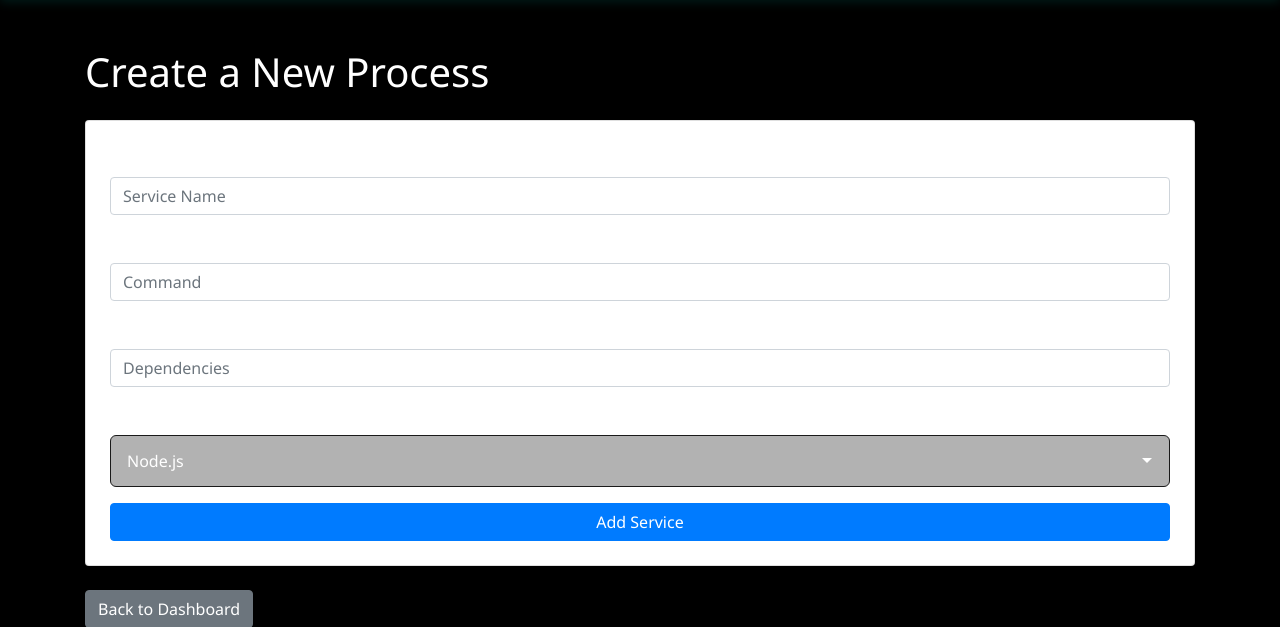
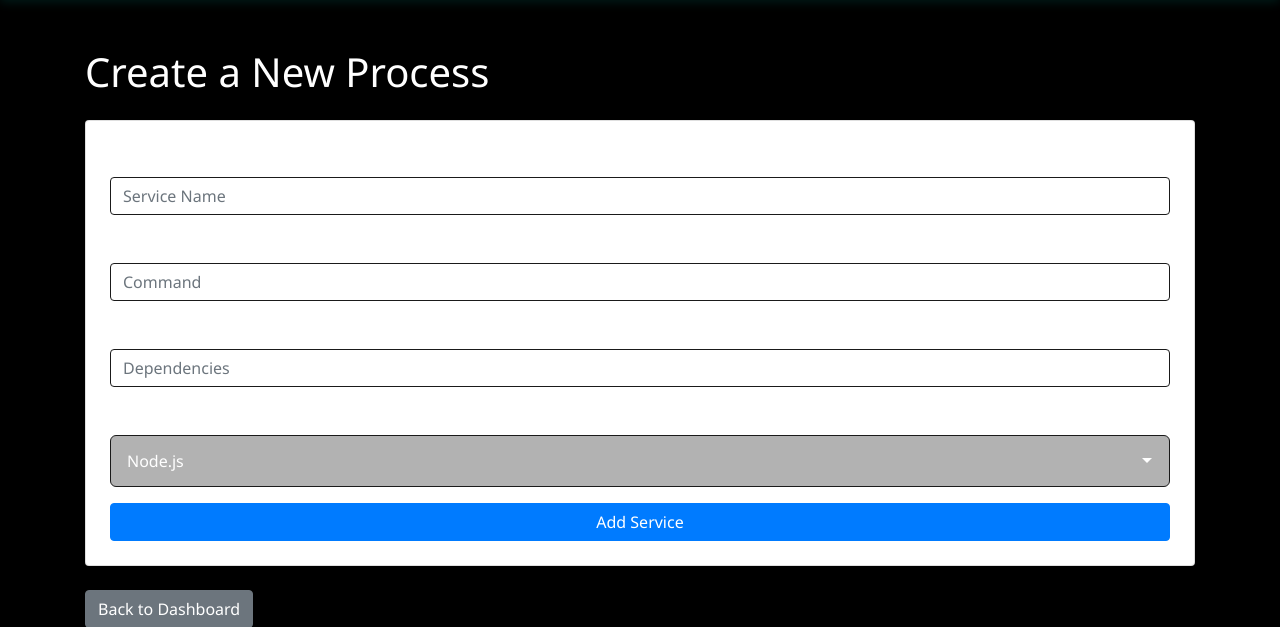
Before and after one commit to tijnndev/server-manager, a Flask app: page /process/create in a window 1280 px wide. Shown: the part 80-707 px from the top of the page. Run offline with Flask 3, Linux system fonts and the light colour scheme; the visitor is signed in with stand-in values (Sample User, id 1); parts of the project's set-up code (start-up, migrations or seed data) failed here and were passed over; some libraries are stand-ins or nearby versions.

Commit message:
Fixed borderd

```diff
--- a/static/css/style.css
+++ b/static/css/style.css
@@ -149,6 +149,7 @@ body.dark-theme {
 .form-control {
     background: transparent;
     color: var(--text-light);
+    border: 1px solid var(--border-color);
 }
 
 .form-control:focus {
```
